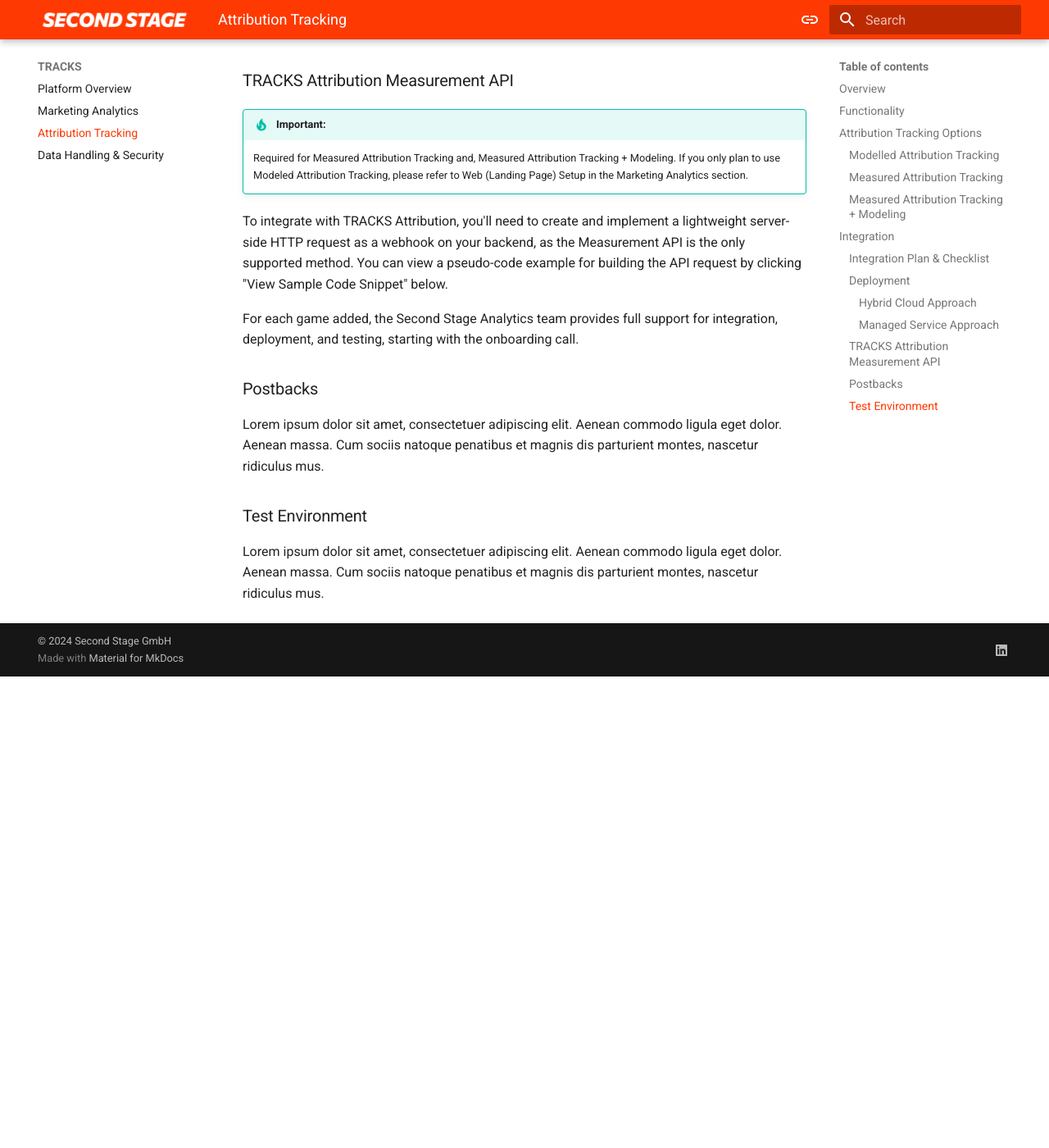
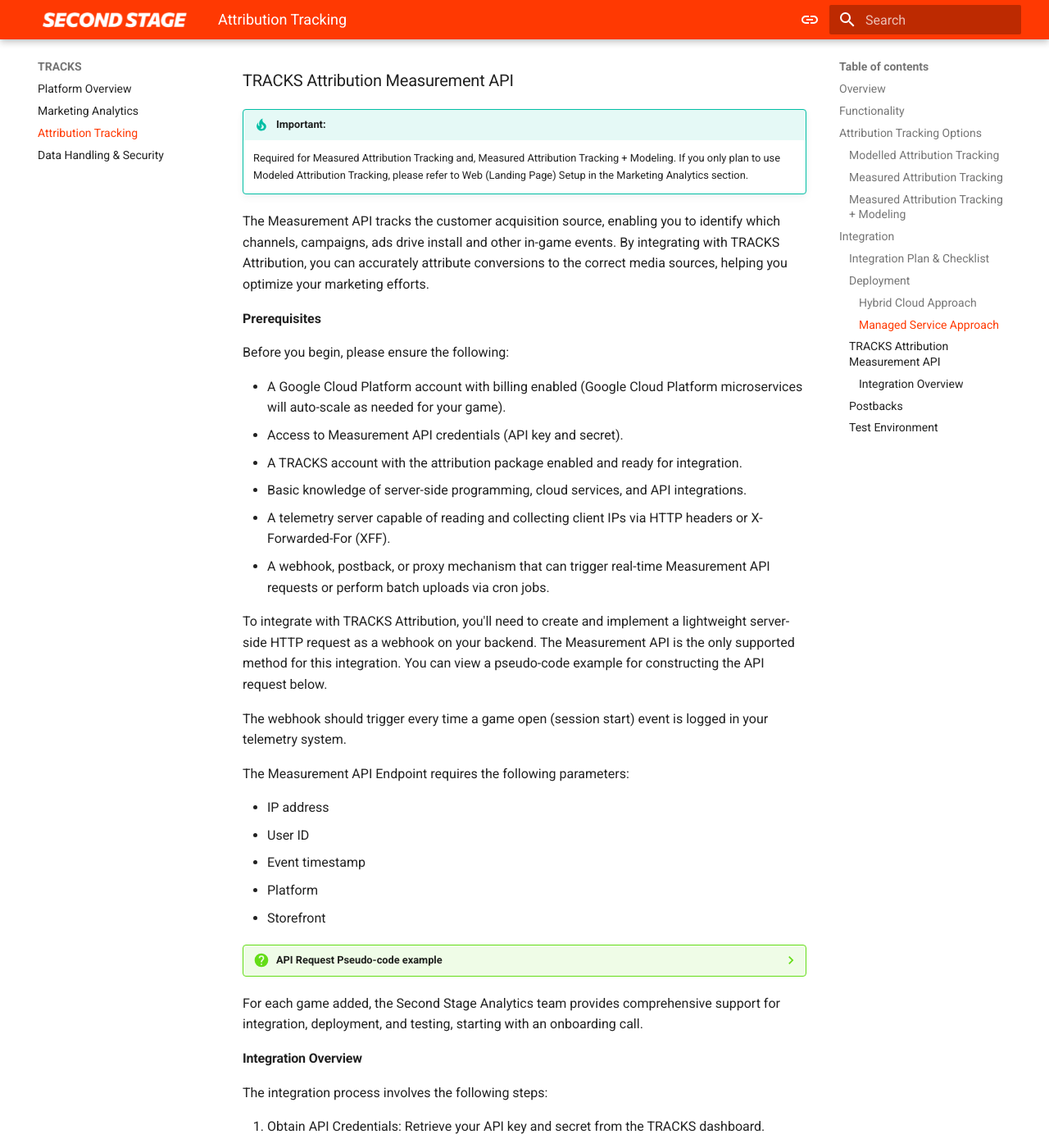
Before and after one commit to secondstage-io/tracks-documentation, an MkDocs documentation site: the page built from docs/tracks/attribution-tracking.md, in a window 1280 px wide and 1400 px high, scrolled down 10740 px. Shown: the whole window at 82% size. Built offline with MkDocs 1.6.1 and Material for MkDocs 9.7.7, drawn with Linux system fonts in a browser that asks for light colours; before the commit the page ends 11565 px from its top, so only the background shows below that; some of the changed text lies outside the part shown.

Commit message:
Update attribution-tracking.md
more formatting

````diff
--- a/docs/tracks/attribution-tracking.md
+++ b/docs/tracks/attribution-tracking.md
@@ -254,9 +254,72 @@
 
     Required for Measured Attribution Tracking and, Measured Attribution Tracking + Modeling. If you only plan to use Modeled Attribution Tracking, please refer to Web (Landing Page) Setup in the Marketing Analytics section.
 
-To integrate with TRACKS Attribution, you'll need to create and implement a lightweight server-side HTTP request as a webhook on your backend, as the Measurement API is the only supported method. You can view a pseudo-code example for building the API request by clicking "View Sample Code Snippet" below.
+The Measurement API tracks the customer acquisition source, enabling you to identify which channels, campaigns, ads drive install and other in-game events. By integrating with TRACKS Attribution, you can accurately attribute conversions to the correct media sources, helping you optimize your marketing efforts.
 
-For each game added, the Second Stage Analytics team provides full support for integration, deployment, and testing, starting with the onboarding call.
+**Prerequisites**
+
+Before you begin, please ensure the following:
+
+- A Google Cloud Platform account with billing enabled (Google Cloud Platform microservices will auto-scale as needed for your game).
+- Access to Measurement API credentials (API key and secret).
+- A TRACKS account with the attribution package enabled and ready for integration.
+- Basic knowledge of server-side programming, cloud services, and API integrations.
+- A telemetry server capable of reading and collecting client IPs via HTTP headers or X-Forwarded-For (XFF).
+- A webhook, postback, or proxy mechanism that can trigger real-time Measurement API requests or perform batch uploads via cron jobs.
+
+To integrate with TRACKS Attribution, you'll need to create and implement a lightweight server-side HTTP request as a webhook on your backend. The Measurement API is the only supported method for this integration. You can view a pseudo-code example for constructing the API request below.
+
+The webhook should trigger every time a game open (session start) event is logged in your telemetry system.
+
+The Measurement API Endpoint requires the following parameters:
+
+- IP address
+- User ID
+- Event timestamp
+- Platform
+- Storefront
+
+??? question "API Request Pseudo-code example"
+
+    ```json
+    # Example Python Code for server-side telemetry
+    import requests
+
+
+    url = "https://tracks.your-game.com/measure"
+
+
+    payload = {
+     'user_id': '1a23fd44c21f8l5r',
+     'event_name': 'game_open',
+     'ip': '175.124.248.15',
+     'time_stamp': '1724094783',
+     'platform': 'pc',
+     'storefront': 'steam'
+    }
+    headers = {
+     'Authorization': 'Bearer API_KEY_TOKEN'
+    }
+    response = requests.request("POST", url, headers=headers, data=payload)
+    print(response.text)
+    ```
+
+For each game added, the Second Stage Analytics team provides comprehensive support for integration, deployment, and testing, starting with an onboarding call.
+
+#### Integration Overview
+
+The integration process involves the following steps:
+
+1. Obtain API Credentials: Retrieve your API key and secret from the TRACKS dashboard.
+2. Set Up Server Environment: Ensure your Google Cloud Platform (GCP) infrastructure is configured to handle HTTP requests.
+3. API Endpoints: Utilize the Measurement API endpoints to send data. Use /measure for game events (e.g., game opens) from your telemetry server, and /collect for web visits containing traffic acquisition sources from your website.
+4. Test the Integration: Verify that acquisition data is being tracked accurately.
+
+**Step 1: Obtain API Credentials**
+
+1. Log in to your TRACKS account.
+2. Navigate to Settings > API Credentials.
+3. Copy the API key and secret for use in your server configuration.
 
 
 ### Postbacks
````
